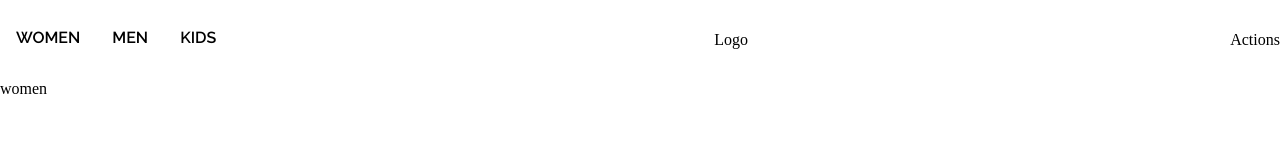
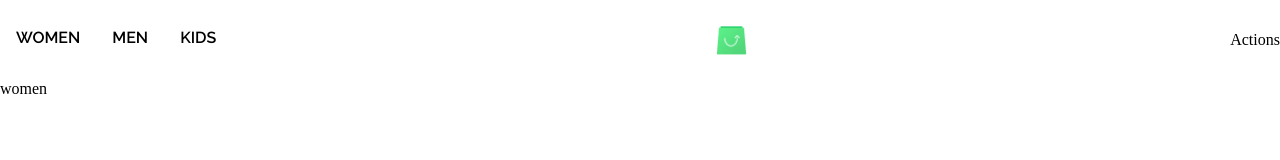
Before and after one commit to Kiril-Pavlov/sw-react-clothes-shop, a React (Create React App) app: page / in a window 1280 px wide. Shown: the top 160 px of the page. Built offline with nearby package versions, Linux system fonts and the light colour scheme.

Commit message:
logo added

```diff
--- a/src/components/Header/Header.jsx
+++ b/src/components/Header/Header.jsx
@@ -2,6 +2,8 @@ import React, { Component } from 'react'
 import Navbar from '../Navbar/Navbar'
 
 import styles from "./Header.module.css"
+
+import logo from "../../assets/logo.png"
 
 export default class Header extends Component {
   render() {
@@ -10,7 +12,9 @@ export default class Header extends Component {
         <div>
           <Navbar/>
         </div>
-        <div>Logo</div>
+        <div className={styles.logoContainer}>
+          <img src={logo} alt="Logo" />
+        </div>
         <div>Actions</div>
       </header>
     )
--- a/src/components/Header/Header.module.css
+++ b/src/components/Header/Header.module.css
@@ -7,3 +7,15 @@
     align-items: center;
     justify-content: space-between;
 }
+
+.logoContainer{
+   display: flex;
+    align-items: center;
+    justify-content: center;
+    height: 80px;
+}
+
+.logoContainer img{
+    width: 31px;
+    height: 29px;
+}
```
Also changed, not shown: src/assets/logo.png (added).
